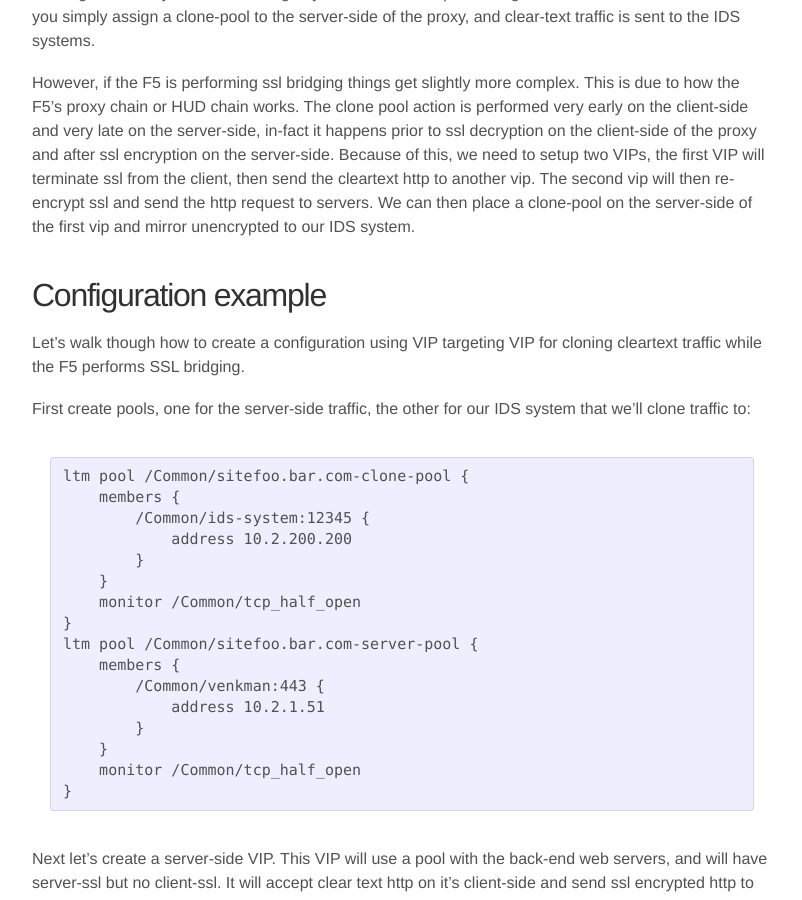
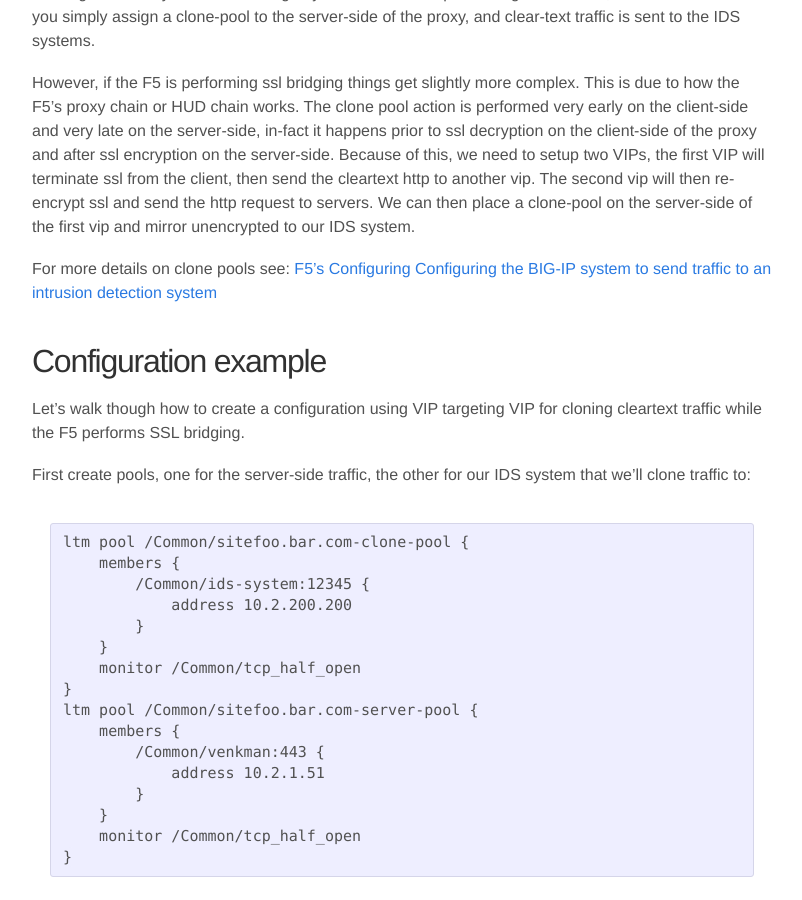
Before and after one commit to mhermsdorfer/mhermsdorfer.github.io, a Jekyll site: the page built from index.html, in a window 1280 px wide and 900 px high, scrolled down 477 px. Shown: the whole window, without its empty margins (238-1040 px from the left). Built offline with Jekyll 4.4.1, drawn with Linux system fonts in a browser that asks for light colours; the list of posts is cut into pages by our own code.

Commit message:
add link to clone pool post

```diff
--- a/_posts/2015-07-08-ssl-bridging-and-clone-pool.markdown
+++ b/_posts/2015-07-08-ssl-bridging-and-clone-pool.markdown
@@ -10,6 +10,8 @@ Security teams often want to place intrusion detection devices (IDS) on the netw
 The F5 is a high performance SSL platform and often acts as a central decryption/encryption point for applications.  As such, it makes for a great place to strip off ssl and send the decrypted flow to an IDS appliance.  Fortunately F5 makes such configurations easy with the clone pool feature, these can be configured per virtual server, and can copy the traffic from the proxies client-side or server-side.  This works great when you're not running any SSL or the F5 is performing SSL offload, in the offload case you simply assign a clone-pool to the server-side of the proxy, and clear-text traffic is sent to the IDS systems.
 
 However, if the F5 is performing ssl bridging things get slightly more complex.  This is due to how the F5's proxy chain or HUD chain works.  The clone pool action is performed very early on the client-side and very late on the server-side, in-fact it happens prior to ssl decryption on the client-side of the proxy and after ssl encryption on the server-side.  Because of this, we need to setup two VIPs, the first VIP will terminate ssl from the client, then send the cleartext http to another vip.  The second vip will then re-encrypt ssl and send the http request to servers.  We can then place a clone-pool on the server-side of the first vip and mirror unencrypted to our IDS system.
+
+For more details on clone pools see: [F5's Configuring Configuring the BIG-IP system to send traffic to an intrusion detection system ](https://support.f5.com/kb/en-us/solutions/public/13000/300/sol13392.html#clone)
 
 
 ## Configuration example
```
